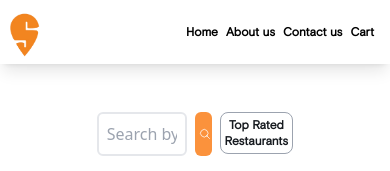
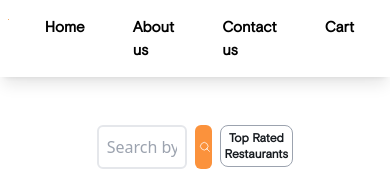
Before and after one commit to rajeshwari2538/FastEats, a React (Vite) app: page / in a window 390 px wide. Shown: the top 171 px of the page. Built offline with nearby package versions, Linux system fonts and the light colour scheme; no server answers.

Commit message:
responsive header

```diff
--- a/src/components/Header.js
+++ b/src/components/Header.js
@@ -21,10 +21,10 @@ export const Header = () => {
             </div>
             <div>
             <ul className='flex md:mr-10 md:flex-row px-3'>
-                <li className='p-1 md:px-2 md:mx-5 md:py-4 hover:text-orange-400 cursor-pointer text-[12px] md:text-lg sm:text-sm  font-primary font-bold'><Link className='link_res' to="/">Home</Link></li>
-                <li className='p-1 md:px-2 md:mx-5 md:py-4 hover:text-orange-400 cursor-pointer text-[12px]  md:text-lg sm:text-sm  font-primary font-bold'><Link className='link_res' to="/about">About us</Link></li>
-                <li className='p-1 md:px-2 md:mx-5 md:py-4 hover:text-orange-400 cursor-pointer text-[12px] md:text-lg sm:text-sm  font-primary font-bold'><Link  className='link_res' to="/contact">Contact us</Link></li>
-                <li className='p-1 md:px-2 md:mx-5 md:py-4 hover:text-orange-400 cursor-pointer text-[12px] md:text-lg sm:text-sm  font-primary font-bold'><Link className='link_res' to="/cart">Cart</Link>{cartItems.length>0 && <div className='block ml-5 md:ml-10 sm:ml-16 bg-orange-400 text-[8px] text-white sm:px-2 px-1  rounded-[50%] sm:-mt-10 -mt-[1.6rem] sm:text-[12px]'>{cartItems.length}</div>}</li>
+                <li className='p-1 mx-5 md:px-2 md:mx-5 md:py-4 hover:text-orange-400 cursor-pointer text-[15px] md:text-lg sm:text-sm  font-primary font-bold'><Link className='link_res' to="/">Home</Link></li>
+                <li className='p-1 mx-5 md:px-2 md:mx-5 md:py-4 hover:text-orange-400 cursor-pointer text-[15px]  md:text-lg sm:text-sm  font-primary font-bold'><Link className='link_res' to="/about">About us</Link></li>
+                <li className='p-1 mx-5 md:px-2 md:mx-5 md:py-4 hover:text-orange-400 cursor-pointer text-[15px] md:text-lg sm:text-sm  font-primary font-bold'><Link  className='link_res' to="/contact">Contact us</Link></li>
+                <li className='p-1 mx-5 md:px-2 md:mx-5 md:py-4 hover:text-orange-400 cursor-pointer text-[15px] md:text-lg sm:text-sm  font-primary font-bold'><Link className='link_res' to="/cart">Cart</Link>{cartItems.length>0 && <div className='block ml-5 md:ml-10 sm:ml-16 bg-orange-400 text-[8px] text-white sm:px-2 px-1  rounded-[50%] sm:-mt-10 -mt-[1.6rem] sm:text-[12px]'>{cartItems.length}</div>}</li>
 
              </ul>
 
```
